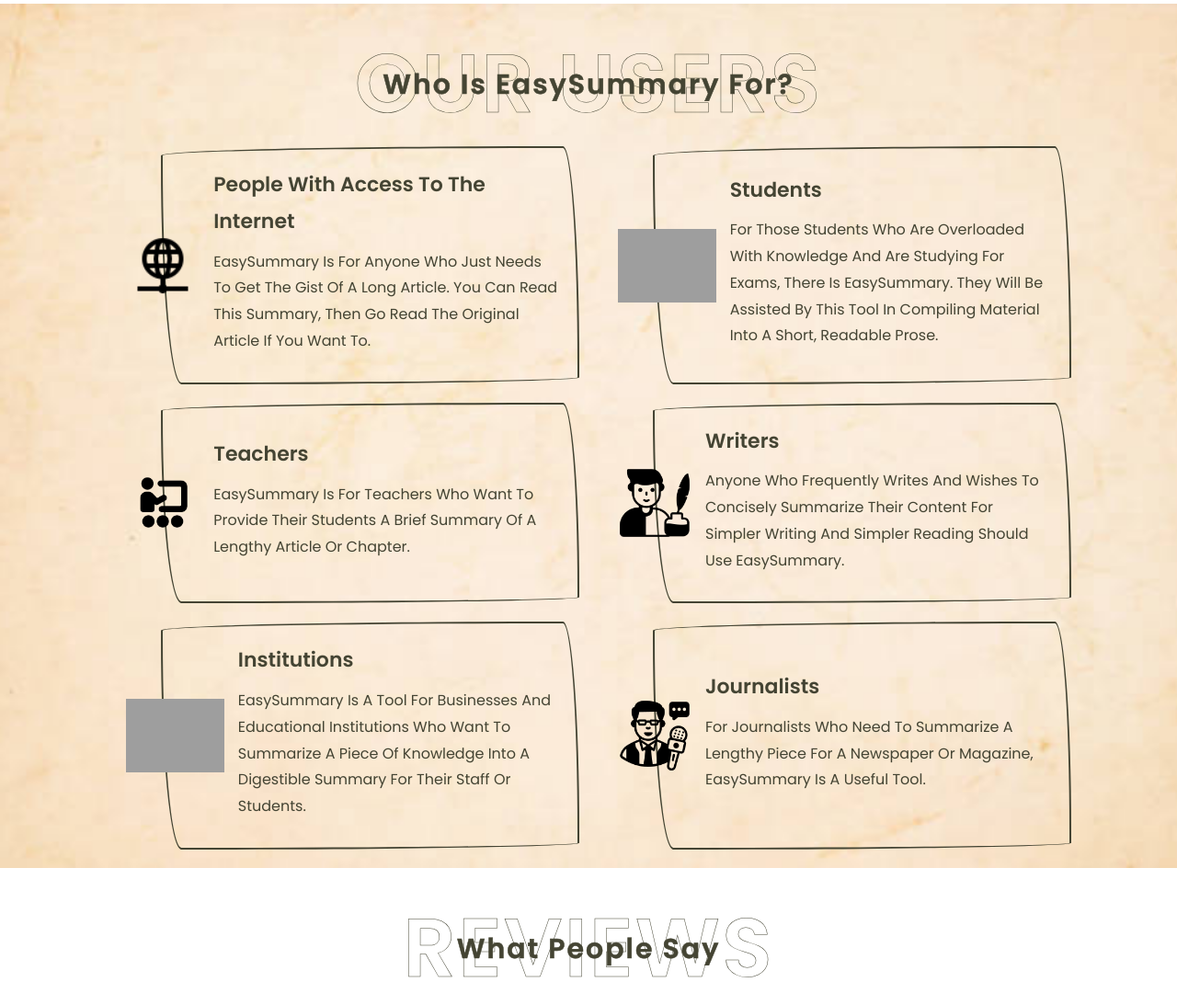
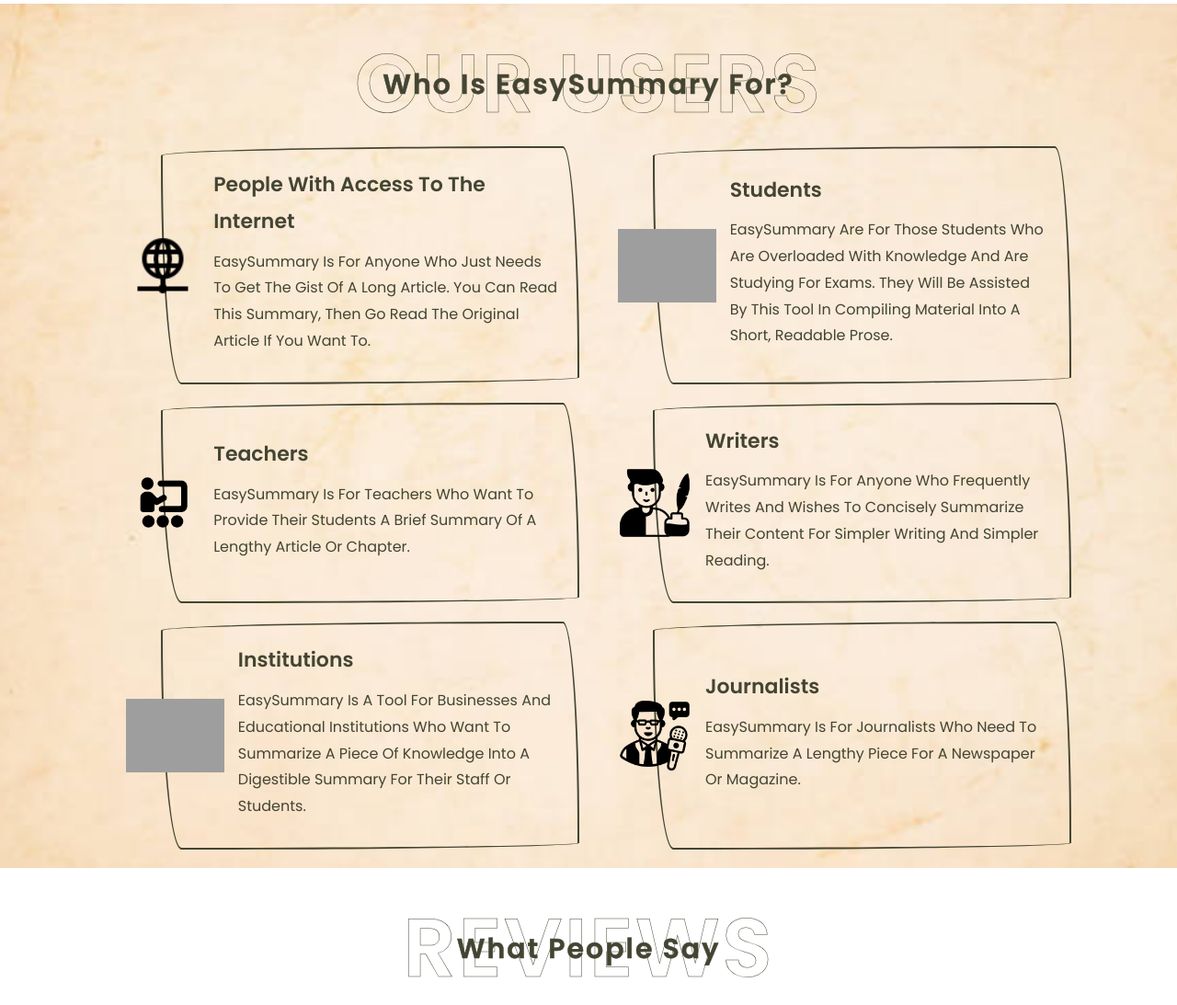
Before and after one commit to PriyankaBhatta/EasySummary-Text-Summarization-using-NLP, a Django app: page / in a window 1280 px wide. Shown: the part 1786-2879 px from the top of the page at 92% size. Run offline with Django 4.2, Linux system fonts and the light colour scheme; parts of the project's set-up code (start-up, migrations or seed data) failed here and were passed over; grey boxes are pictures that could not be loaded.

Commit message:
making changes to users section in home.html

```diff
--- a/easysumm/templates/home.html
+++ b/easysumm/templates/home.html
@@ -18,7 +18,6 @@
     <!-- custom css file link  -->
     <link rel="stylesheet" href='{% static 'style.css' %}'>
 
-    <!--<link rel="icon" type="image/x-icon" href="{% static 'img/favicon.ico' %}">-->
     <link rel="shortcut icon" href="{% static 'img/favicon1.ico' %}" type="image/x-icon">
 
 </head>
@@ -128,10 +127,9 @@
                 <img src={% static 'img/users-2.png' %} alt="">
                 <div class="content">
                     <h3>Students</h3>
-                    <p>For those students who are overloaded with knowledge and are
-                         studying for exams, there is EasySummary. They will be
-                          assisted by this tool in compiling material into a short,
-                           readable prose.</p>
+                    <p>EasySummary are for those students who are overloaded with knowledge and are
+                        studying for exams. They will be assisted by this tool in compiling material into a short,
+                        readable prose.</p>
                 </div>
             </a>
 
@@ -148,9 +146,8 @@
                 <img src={% static 'img/users-4.png' %} alt="">
                 <div class="content">
                     <h3>Writers</h3>
-                    <p>Anyone who frequently writes and wishes to concisely summarize
-                        their content for simpler writing and simpler reading should
-                         use EasySummary.</p>
+                    <p>EasySummary is for anyone who frequently writes and wishes to concisely summarize
+                        their content for simpler writing and simpler reading.</p>
                 </div>
             </a>
 
@@ -168,9 +165,8 @@
                 <img src={% static 'img/users-6.png' %} alt="">
                 <div class="content">
                     <h3>Journalists</h3>
-                    <p>For journalists who need to summarize a
-                        lengthy piece for a newspaper or magazine, EasySummary is a
-                        useful tool.</p>
+                    <p>EasySummary is for journalists who need to summarize a
+                        lengthy piece for a newspaper or magazine.</p>
                 </div>
             </a>
         </div>
```
